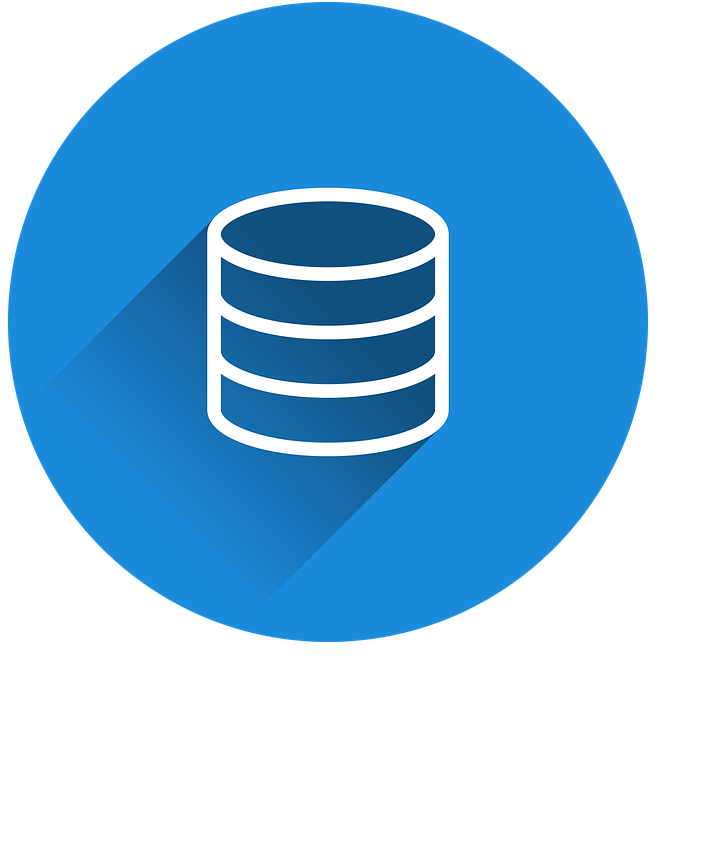
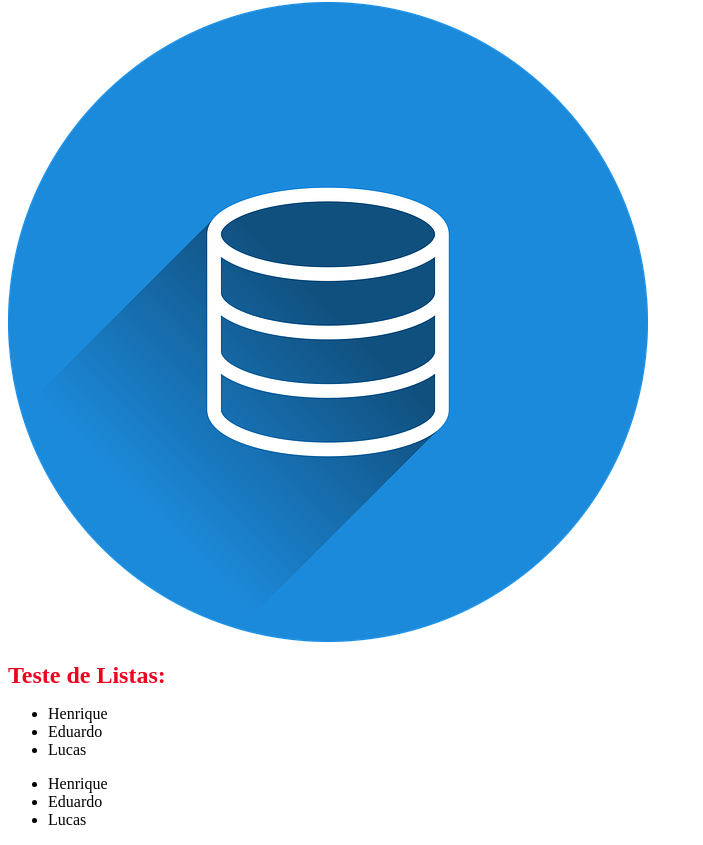
Before and after one commit to Henrique-Segundo/Curso_VUE, a Vue app in the folder Curso_VUE/: page / in a window 1280 px wide. Shown: the part 500-1345 px from the top of the page, without its empty margins (0-703 px from the left). Before the commit the page ends 1154 px from the top, so only its background shows below. Built offline with nearby package versions, Linux system fonts and the light colour scheme.

Commit message:
Aula 13 (Renderização de listas)

```diff
--- a/Curso_VUE/src/App.vue
+++ b/Curso_VUE/src/App.vue
@@ -12,6 +12,7 @@
     <p v-show="mostrar">Estou mostrando uma mensagem</p>
     <p> Teste de bind:</p>
     <Bind />
+    <Listas />
   </div>
 </template>
 
@@ -19,12 +20,13 @@
   import PrimeiroComponente from './components/PrimeiroComponente.vue'
   import LifeCycle from './components/LifeCycle.vue'
   import Form from './components/Form.vue'
-  import Bind from './components/Forms/Bind.vue'
+  import Bind from './components/Bind.vue'
+  import Listas from './components/Listas.vue';
 
   export default {
     name: 'App',
     components: {
-      PrimeiroComponente, LifeCycle, Form, Bind
+      PrimeiroComponente, LifeCycle, Form, Bind, Listas
     },
     data(){
       return {
--- /dev/null
+++ b/Curso_VUE/src/components/Listas.vue
@@ -0,0 +1,31 @@
+<template>
+  <div>
+    <h1> Teste de Listas:</h1>
+    <ul>
+      <li v-for="(item, index) in listaArray" :key="index">
+        {{ item }}
+      </li>
+    </ul>
+
+    <ul>
+      <li v-for="item in listaObj" :key="item.id">
+        {{ item.nome }}
+      </li>
+    </ul>
+  </div>
+</template>
+
+<script>
+export default {
+    data() {
+        return {
+            listaArray: ["Henrique", "Eduardo", "Lucas"],
+            listaObj: [
+                { id: 1, nome: "Henrique" },
+                { id: 2, nome: "Eduardo" },
+                { id: 3, nome: "Lucas" }
+            ]
+        }
+    }
+}
+</script>
```
Also changed, not shown: Curso_VUE/src/components/Bind.vue (renamed from Curso_VUE/src/components/Forms/Bind.vue).
